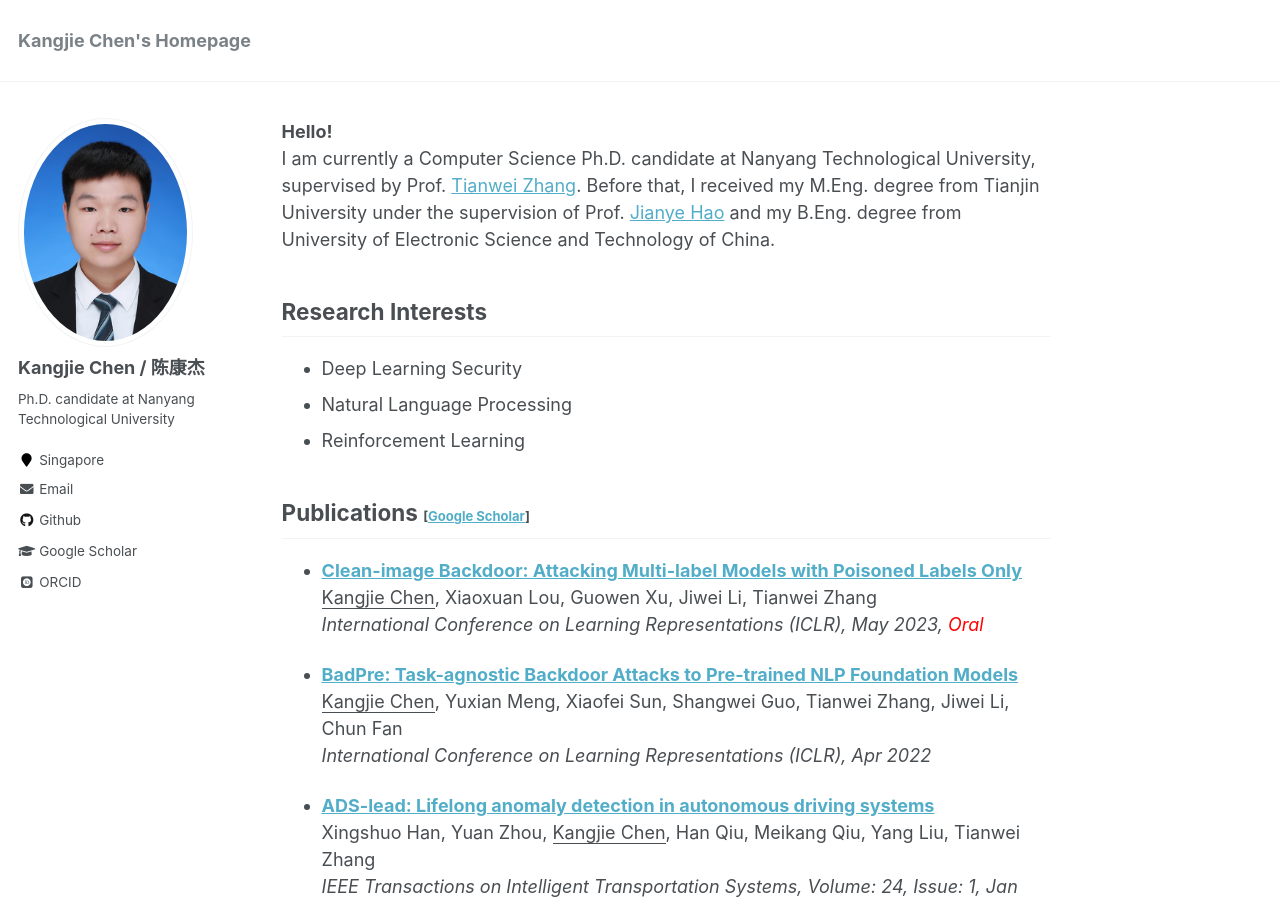
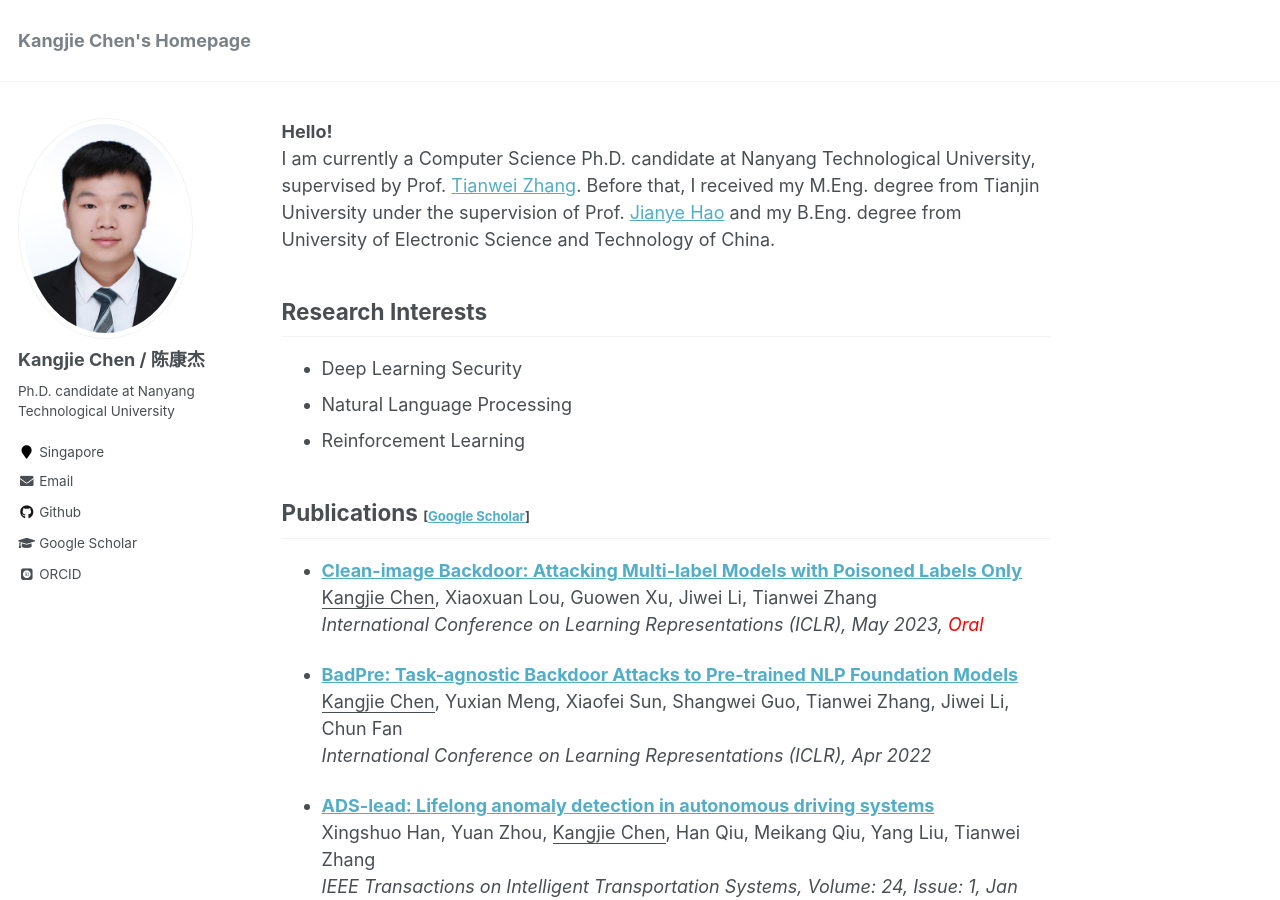
Before and after one commit to kangjie-chen/kangjie-chen.github.io, a Jekyll site: the page built from _pages/about.md, in a window 1280 px wide and 900 px high. Built offline with Jekyll 4.4.1, drawn with Linux system fonts in a browser that asks for light colours; some web fonts are replaced.

Commit message:
add photo

```diff
--- a/_config.yml
+++ b/_config.yml
@@ -81,7 +81,7 @@ analytics:
 # Site Author
 author:
   name             : "Kangjie Chen / 陈康杰"
-  avatar           : "blue.jpg"
+  avatar           : "white_400x514.jpg"
   bio              : "Ph.D. candidate at Nanyang Technological University"
   location         : "Singapore"
   employer         :
```
Also changed, not shown: images/white_400x514.jpg (added).
